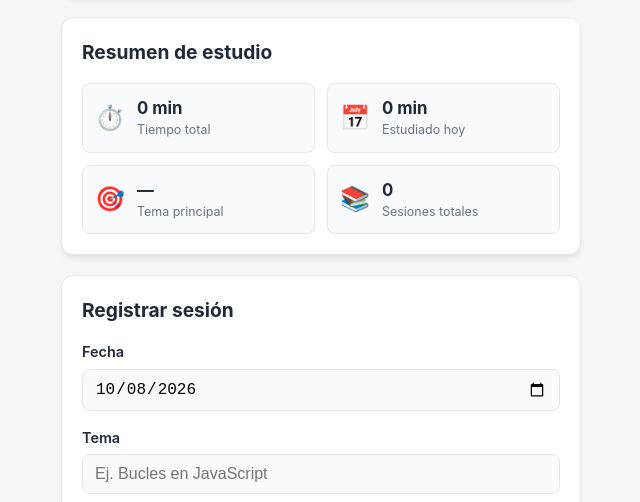
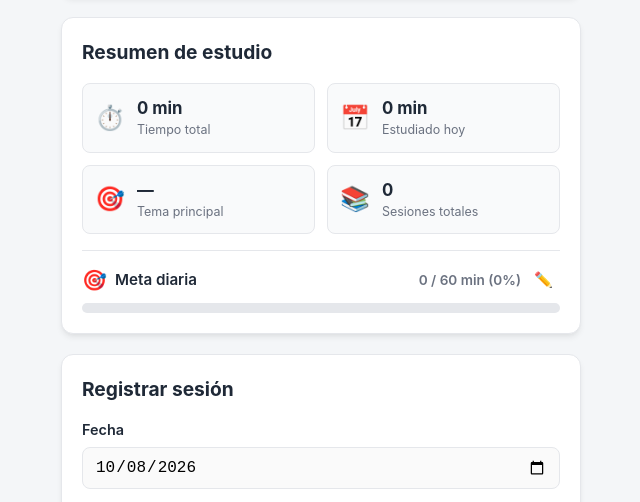
Before and after one commit to FabestValencia/StudyStreak, a plain HTML site: page index.html in a window 1280 px wide. Shown: the part 258-760 px from the top of the page, without its empty margins (319-959 px from the left). Drawn offline with Linux system fonts and the light colour scheme.

Commit message:
feat: add daily study goal feature with progress bar and configurable target

```diff
--- a/app.js
+++ b/app.js
@@ -4,6 +4,8 @@
 
 // Clave para guardar en el almacenamiento del navegador (localStorage)
 const STORAGE_KEY = 'diario_estudio_sesiones';
+const GOAL_STORAGE_KEY = 'diario_estudio_meta_diaria';
+const DEFAULT_DAILY_GOAL = 60;
 
 // Referencias a los elementos del DOM (HTML)
 const sessionForm = document.getElementById('session-form');
@@ -21,6 +23,12 @@ const statsTodayTime = document.getElementById('stats-today-time');
 const statsTopTopic = document.getElementById('stats-top-topic');
 const statsTotalSessions = document.getElementById('stats-total-sessions');
 const topicsList = document.getElementById('topics-list');
+
+// Referencias para la meta diaria
+const goalProgressText = document.getElementById('goal-progress-text');
+const goalProgressFill = document.getElementById('goal-progress-fill');
+const goalBadge = document.getElementById('goal-badge');
+const editGoalBtn = document.getElementById('edit-goal-btn');
 
 // Referencias para edición y acciones del formulario
 const formSection = document.getElementById('form-section');
@@ -80,6 +88,26 @@ function getStoredSessions() {
  */
 function saveSessions(sessions) {
   localStorage.setItem(STORAGE_KEY, JSON.stringify(sessions));
+}
+
+/**
+ * Obtiene la meta diaria en minutos guardada en localStorage.
+ * Si no existe o no es válida, devuelve el valor por defecto.
+ */
+function getStoredDailyGoal() {
+  const rawGoal = localStorage.getItem(GOAL_STORAGE_KEY);
+  if (!rawGoal) {
+    return DEFAULT_DAILY_GOAL;
+  }
+  const parsed = parseInt(rawGoal, 10);
+  return isNaN(parsed) || parsed <= 0 ? DEFAULT_DAILY_GOAL : parsed;
+}
+
+/**
+ * Guarda la meta diaria en minutos en localStorage.
+ */
+function saveDailyGoal(minutes) {
+  localStorage.setItem(GOAL_STORAGE_KEY, String(minutes));
 }
 
 // ==========================================
@@ -160,6 +188,7 @@ function calculateStats(sessions) {
     return {
       totalTimeFormatted: '0 min',
       todayTimeFormatted: '0 min',
+      todayMinutes: 0,
       topTopic: '—',
       totalSessions: 0,
     };
@@ -204,6 +233,7 @@ function calculateStats(sessions) {
   return {
     totalTimeFormatted: formatMinutes(totalMinutes),
     todayTimeFormatted: formatMinutes(todayMinutes),
+    todayMinutes: todayMinutes,
     topTopic: topTopicName,
     totalSessions: sessions.length,
   };
@@ -237,12 +267,29 @@ function render() {
   streakCount.textContent = streak;
   streakLabel.textContent = streak === 1 ? 'día de racha' : 'días de racha';
 
-  // 2. Calcular y actualizar estadísticas
+  // 2. Calcular y actualizar estadísticas y meta diaria
   const stats = calculateStats(sessions);
   statsTotalTime.textContent = stats.totalTimeFormatted;
   statsTodayTime.textContent = stats.todayTimeFormatted;
   statsTopTopic.textContent = stats.topTopic;
   statsTotalSessions.textContent = stats.totalSessions;
+
+  // Actualizar indicador de meta diaria
+  const dailyGoal = getStoredDailyGoal();
+  const todayMinutes = stats.todayMinutes || 0;
+  const percentage = Math.round((todayMinutes / dailyGoal) * 100);
+  const visualPercentage = Math.min(100, percentage);
+
+  goalProgressText.textContent = `${todayMinutes} / ${dailyGoal} min (${percentage}%)`;
+  goalProgressFill.style.width = `${visualPercentage}%`;
+
+  if (todayMinutes >= dailyGoal) {
+    goalProgressFill.classList.add('completed');
+    goalBadge.style.display = 'inline-block';
+  } else {
+    goalProgressFill.classList.remove('completed');
+    goalBadge.style.display = 'none';
+  }
 
   // 3. Actualizar sugerencias de temas en el formulario
   updateTopicsDatalist(sessions);
@@ -449,6 +496,32 @@ sessionForm.addEventListener('submit', (event) => {
 // Botón para cancelar la edición
 cancelEditBtn.addEventListener('click', cancelEdit);
 
+/**
+ * Permite al usuario modificar su meta diaria de estudio.
+ */
+function handleEditGoal() {
+  const currentGoal = getStoredDailyGoal();
+  const input = window.prompt('Define tu meta diaria de estudio en minutos (ej. 30, 60, 90):', String(currentGoal));
+
+  if (input === null) {
+    return; // Cancelado por el usuario
+  }
+
+  const newGoal = parseInt(input.trim(), 10);
+  if (isNaN(newGoal) || newGoal <= 0) {
+    window.alert('Por favor, introduce un número entero de minutos mayor a 0.');
+    return;
+  }
+
+  saveDailyGoal(newGoal);
+  render();
+}
+
+// Botón para editar la meta diaria
+if (editGoalBtn) {
+  editGoalBtn.addEventListener('click', handleEditGoal);
+}
+
 // Inicialización cuando carga la página
 function init() {
   // Establecer fecha por defecto a hoy (hora local)
--- a/index.html
+++ b/index.html
@@ -55,6 +55,24 @@
           </div>
         </div>
       </div>
+
+      <!-- Indicador de Meta Diaria -->
+      <div class="goal-container" id="goal-section">
+        <div class="goal-header">
+          <div class="goal-title-wrap">
+            <span class="goal-icon">🎯</span>
+            <span class="goal-title">Meta diaria</span>
+            <span class="goal-badge" id="goal-badge" style="display: none;">¡Meta cumplida! 🎉</span>
+          </div>
+          <div class="goal-actions">
+            <span class="goal-text" id="goal-progress-text">0 / 60 min (0%)</span>
+            <button type="button" class="icon-btn" id="edit-goal-btn" title="Ajustar meta diaria" aria-label="Ajustar meta diaria">✏️</button>
+          </div>
+        </div>
+        <div class="progress-bar-track">
+          <div class="progress-bar-fill" id="goal-progress-fill" style="width: 0%;"></div>
+        </div>
+      </div>
     </section>
 
     <!-- Formulario para Registrar o Editar Sesión -->
--- a/styles.css
+++ b/styles.css
@@ -149,6 +149,94 @@ body {
   color: var(--text-secondary);
 }
 
+/* Indicador de Meta Diaria */
+.goal-container {
+  margin-top: 16px;
+  padding-top: 16px;
+  border-top: 1px solid var(--border-color);
+  display: flex;
+  flex-direction: column;
+  gap: 10px;
+}
+
+.goal-header {
+  display: flex;
+  justify-content: space-between;
+  align-items: center;
+  flex-wrap: wrap;
+  gap: 8px;
+}
+
+.goal-title-wrap {
+  display: flex;
+  align-items: center;
+  gap: 8px;
+}
+
+.goal-icon {
+  font-size: 1.25rem;
+  line-height: 1;
+}
+
+.goal-title {
+  font-weight: 600;
+  font-size: 0.95rem;
+  color: var(--text-primary);
+}
+
+.goal-badge {
+  font-size: 0.75rem;
+  font-weight: 700;
+  color: #15803d;
+  background-color: #dcfce7;
+  padding: 2px 8px;
+  border-radius: 12px;
+  border: 1px solid #bbf7d0;
+  animation: pulseGoal 2s infinite ease-in-out;
+}
+
+@keyframes pulseGoal {
+  0%, 100% {
+    transform: scale(1);
+  }
+  50% {
+    transform: scale(1.05);
+  }
+}
+
+.goal-actions {
+  display: flex;
+  align-items: center;
+  gap: 6px;
+}
+
+.goal-text {
+  font-size: 0.85rem;
+  font-weight: 600;
+  color: var(--text-secondary);
+}
+
+.progress-bar-track {
+  width: 100%;
+  height: 10px;
+  background-color: #e5e7eb;
+  border-radius: 999px;
+  overflow: hidden;
+  position: relative;
+}
+
+.progress-bar-fill {
+  height: 100%;
+  background-color: var(--primary-color);
+  border-radius: 999px;
+  transition: width 0.4s ease, background-color 0.4s ease;
+  width: 0%;
+}
+
+.progress-bar-fill.completed {
+  background-color: #16a34a;
+}
+
 /* Formulario */
 .form-group {
   display: flex;
```
Also changed, not shown: 1 other file.
